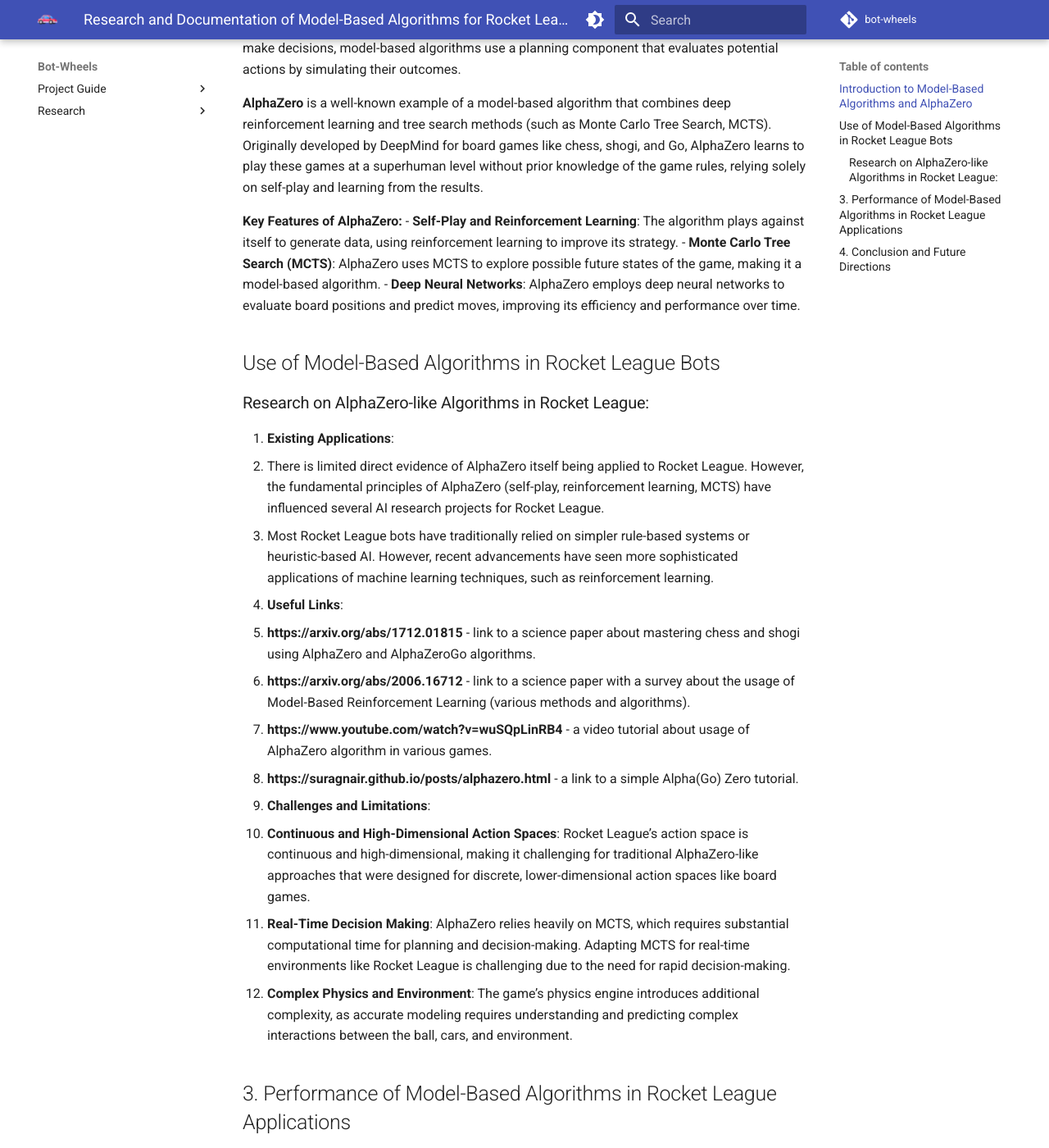
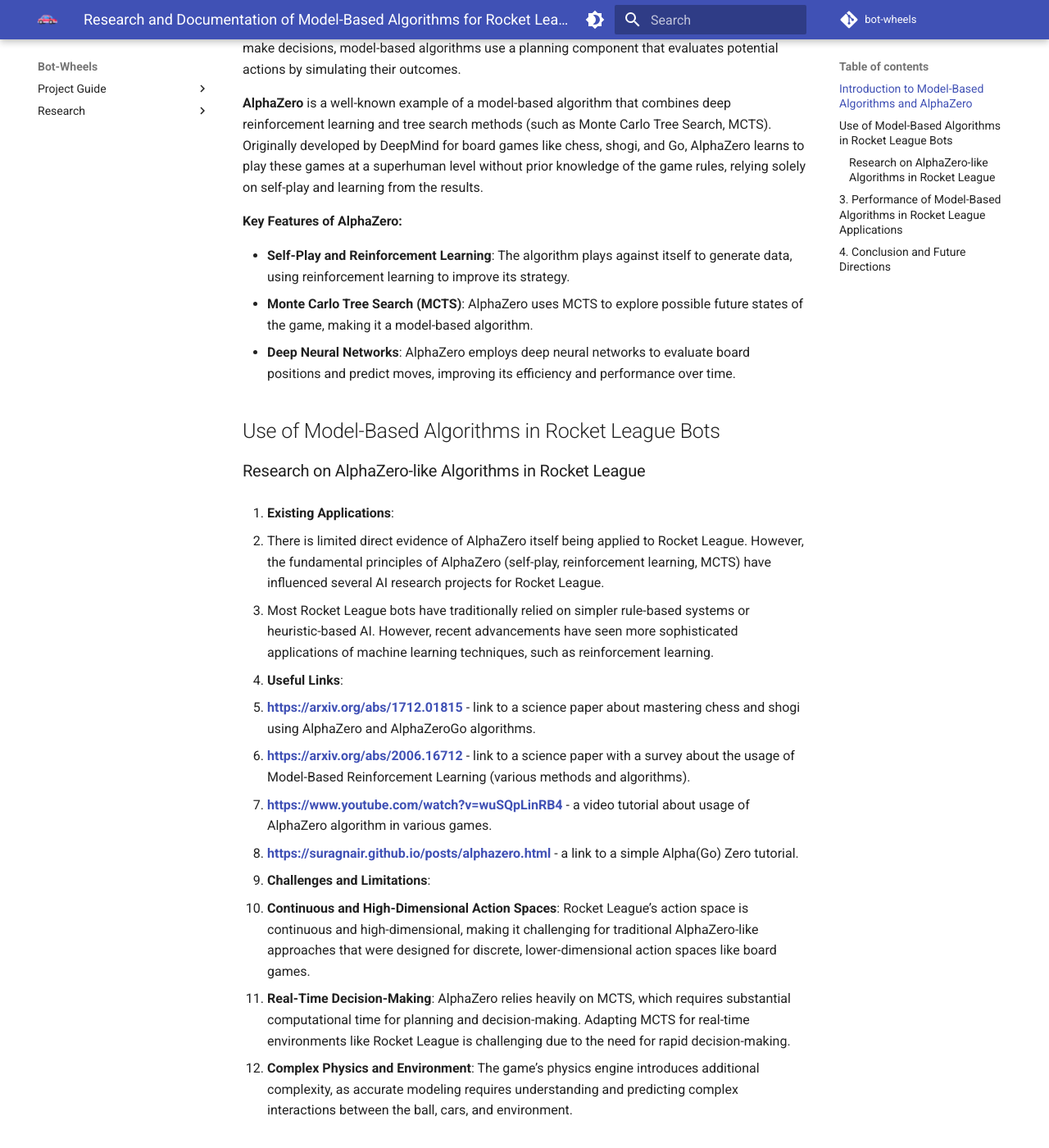
Before and after one commit to bot-wheels/docs, an MkDocs documentation site: the page built from docs/research/rl-algorithms/Research and Documentation of Model-Based Algorithms for Rocket League Bots (e.g., AlphaZero).md, in a window 1280 px wide and 1400 px high, scrolled down 370 px. Shown: the whole window at 82% size. Built offline with MkDocs 1.6.1 and Material for MkDocs 9.7.7, drawn with Linux system fonts in a browser that asks for light colours.

Commit message:
Update Research and Documentation of Model-Based Algorithms for Rocket League Bots (e.g., AlphaZero).md

```diff
--- a/docs/research/rl-algorithms/Research and Documentation of Model-Based Algorithms for Rocket League Bots (e.g., AlphaZero).md
+++ b/docs/research/rl-algorithms/Research and Documentation of Model-Based Algorithms for Rocket League Bots (e.g., AlphaZero).md
@@ -8,27 +8,31 @@
 **AlphaZero** is a well-known example of a model-based algorithm that combines deep reinforcement learning and tree search methods (such as Monte Carlo Tree Search, MCTS). Originally developed by DeepMind for board games like chess, shogi, and Go, AlphaZero learns to play these games at a superhuman level without prior knowledge of the game rules, relying solely on self-play and learning from the results.
 
 **Key Features of AlphaZero:**
+
 - **Self-Play and Reinforcement Learning**: The algorithm plays against itself to generate data, using reinforcement learning to improve its strategy.
 - **Monte Carlo Tree Search (MCTS)**: AlphaZero uses MCTS to explore possible future states of the game, making it a model-based algorithm.
 - **Deep Neural Networks**: AlphaZero employs deep neural networks to evaluate board positions and predict moves, improving its efficiency and performance over time.
 
 ## Use of Model-Based Algorithms in Rocket League Bots
 
-### Research on AlphaZero-like Algorithms in Rocket League:
+### Research on AlphaZero-like Algorithms in Rocket League
 
 1. **Existing Applications**:
+
    - There is limited direct evidence of AlphaZero itself being applied to Rocket League. However, the fundamental principles of AlphaZero (self-play, reinforcement learning, MCTS) have influenced several AI research projects for Rocket League.
    - Most Rocket League bots have traditionally relied on simpler rule-based systems or heuristic-based AI. However, recent advancements have seen more sophisticated applications of machine learning techniques, such as reinforcement learning.
 
 2. **Useful Links**:
-   - **https://arxiv.org/abs/1712.01815** - link to a science paper about mastering chess and shogi using AlphaZero and AlphaZeroGo algorithms.
-   - **https://arxiv.org/abs/2006.16712** - link to a science paper with a survey about the usage of Model-Based Reinforcement Learning (various methods and algorithms).
-   - **https://www.youtube.com/watch?v=wuSQpLinRB4** - a video tutorial about usage of AlphaZero algorithm in various games.
-   - **https://suragnair.github.io/posts/alphazero.html** - a link to a simple Alpha(Go) Zero tutorial.
+
+   - **<https://arxiv.org/abs/1712.01815>** - link to a science paper about mastering chess and shogi using AlphaZero and AlphaZeroGo algorithms.
+   - **<https://arxiv.org/abs/2006.16712>** - link to a science paper with a survey about the usage of Model-Based Reinforcement Learning (various methods and algorithms).
+   - **<https://www.youtube.com/watch?v=wuSQpLinRB4>** - a video tutorial about usage of AlphaZero algorithm in various games.
+   - **<https://suragnair.github.io/posts/alphazero.html>** - a link to a simple Alpha(Go) Zero tutorial.
 
 3. **Challenges and Limitations**:
+
    - **Continuous and High-Dimensional Action Spaces**: Rocket League’s action space is continuous and high-dimensional, making it challenging for traditional AlphaZero-like approaches that were designed for discrete, lower-dimensional action spaces like board games.
-   - **Real-Time Decision Making**: AlphaZero relies heavily on MCTS, which requires substantial computational time for planning and decision-making. Adapting MCTS for real-time environments like Rocket League is challenging due to the need for rapid decision-making.
+   - **Real-Time Decision-Making**: AlphaZero relies heavily on MCTS, which requires substantial computational time for planning and decision-making. Adapting MCTS for real-time environments like Rocket League is challenging due to the need for rapid decision-making.
    - **Complex Physics and Environment**: The game’s physics engine introduces additional complexity, as accurate modeling requires understanding and predicting complex interactions between the ball, cars, and environment.
 
 ## 3. Performance of Model-Based Algorithms in Rocket League Applications
@@ -36,10 +40,12 @@
 As of now, model-based algorithms like AlphaZero have not been directly applied to Rocket League bots in publicly available research or commercial applications. However, there are several performance-related insights and possibilities:
 
 - **Potential Performance Advantages**:
+
   - If adapted successfully, model-based algorithms could outperform current Rocket League bots by leveraging planning and prediction capabilities. This would allow bots to anticipate opponents’ moves and strategize several steps ahead, similar to how AlphaZero plays board games.
   - They could also learn to exploit the game's underlying physics and optimize movement and ball control in ways that model-free algorithms might not achieve.
 
 - **Empirical Performance**:
+
   - There is no empirical data available on AlphaZero-like performance in Rocket League due to the lack of direct implementations. However, similar high-level concepts (reinforcement learning and tree-based search) have shown promise in achieving competitive play against human players when computational constraints are managed effectively.
 
 ## 4. Conclusion and Future Directions
```
